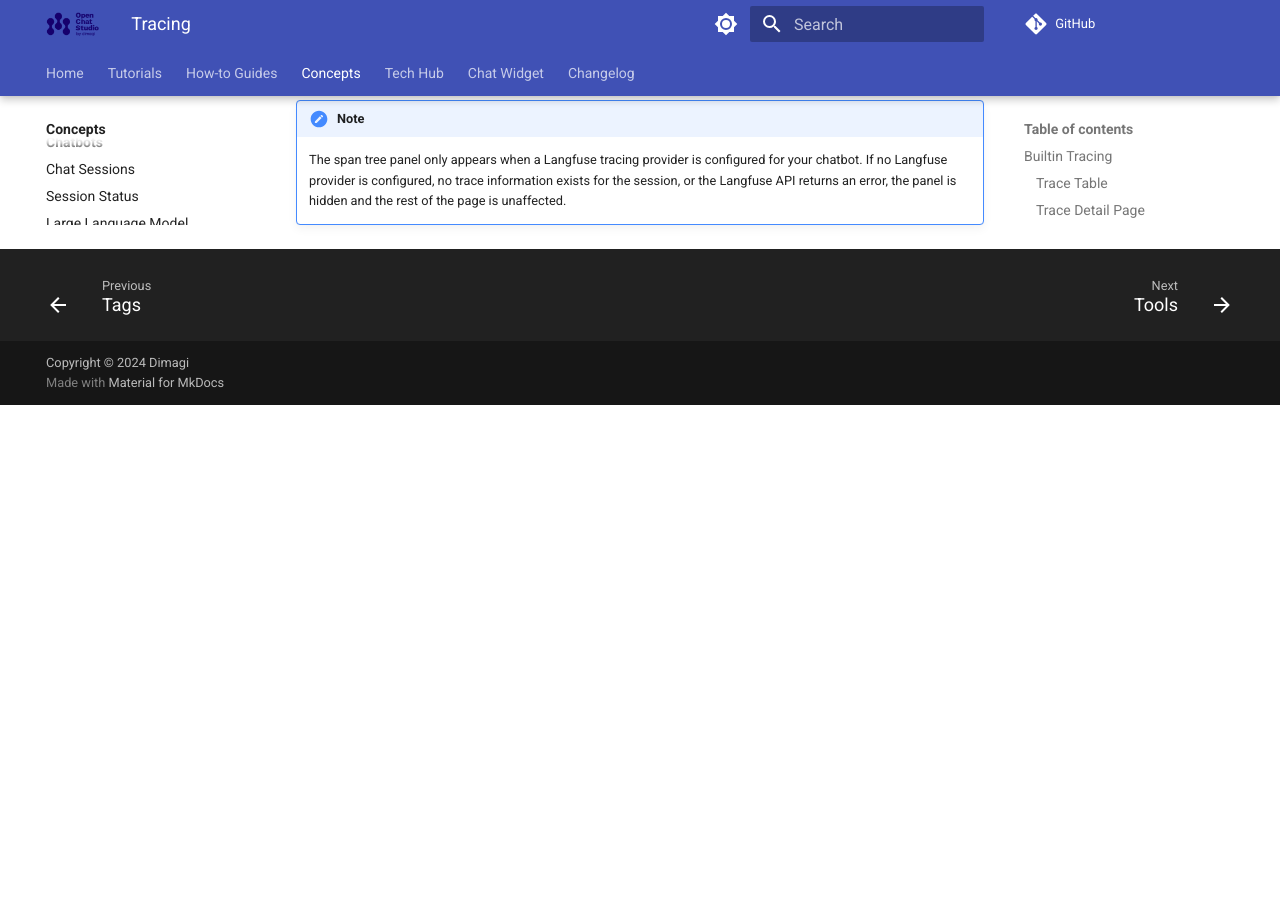
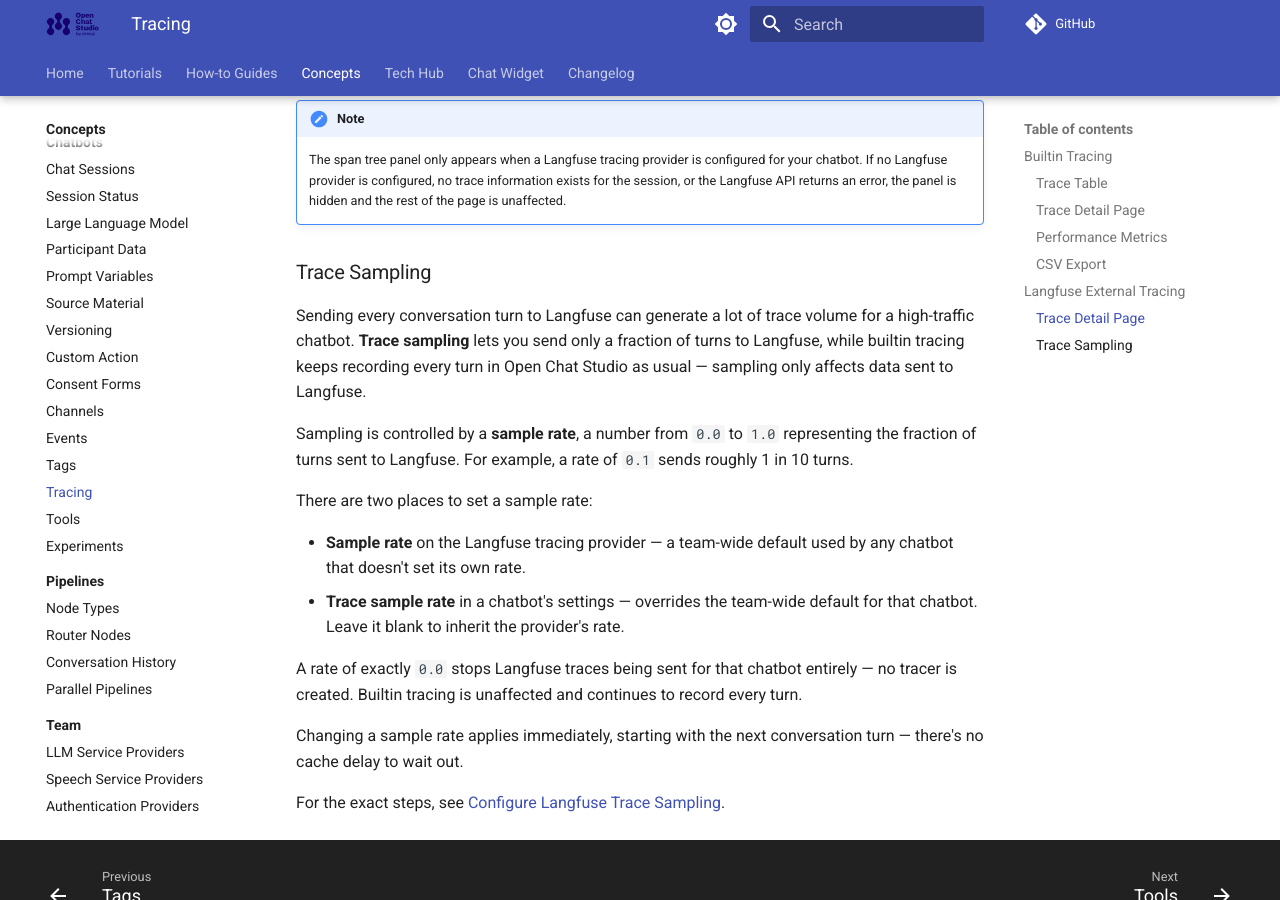
Before and after one commit to dimagi/open-chat-studio-docs, an MkDocs documentation site: the page built from docs/concepts/tracing.md, in a window 1280 px wide and 900 px high, scrolled down 2893 px. Built offline with MkDocs 1.6.1 and Material for MkDocs 9.7.7, drawn with Linux system fonts in a browser that asks for light colours; a script that is not in the unit is left out; comment, search, counter and statistics services are not loaded; before the commit the page ends 3298 px from its top, so only the background shows below that.

Commit message:
update changelog and docs from OCS PR #4371
Co-Authored-By: Claude Opus 5 (1M context) <noreply@anthropic.com>

```diff
--- a/docs/concepts/tracing.md
+++ b/docs/concepts/tracing.md
@@ -86,4 +86,21 @@ When the panel loads, it automatically selects the first span that has an error
 !!! note
     The span tree panel only appears when a Langfuse tracing provider is configured for your chatbot. If no Langfuse provider is configured, no trace information exists for the session, or the Langfuse API returns an error, the panel is hidden and the rest of the page is unaffected.
 
+### Trace Sampling
+
+Sending every conversation turn to Langfuse can generate a lot of trace volume for a high-traffic chatbot. **Trace sampling** lets you send only a fraction of turns to Langfuse, while builtin tracing keeps recording every turn in Open Chat Studio as usual — sampling only affects data sent to Langfuse.
+
+Sampling is controlled by a **sample rate**, a number from `0.0` to `1.0` representing the fraction of turns sent to Langfuse. For example, a rate of `0.1` sends roughly 1 in 10 turns.
+
+There are two places to set a sample rate:
+
+- **Sample rate** on the Langfuse tracing provider — a team-wide default used by any chatbot that doesn't set its own rate.
+- **Trace sample rate** in a chatbot's settings — overrides the team-wide default for that chatbot. Leave it blank to inherit the provider's rate.
+
+A rate of exactly `0.0` stops Langfuse traces being sent for that chatbot entirely — no tracer is created. Builtin tracing is unaffected and continues to record every turn.
+
+Changing a sample rate applies immediately, starting with the next conversation turn — there's no cache delay to wait out.
+
+For the exact steps, see [Configure Langfuse Trace Sampling](../how-to/configure_langfuse_trace_sampling.md).
+
 [langfuse]: https://langfuse.com/docs
--- /dev/null
+++ b/docs/how-to/configure_langfuse_trace_sampling.md
@@ -0,0 +1,57 @@
+---
+title: Configure Langfuse Trace Sampling
+---
+
+# Configure Langfuse Trace Sampling
+
+This guide walks you through reducing how much [Langfuse trace](../concepts/tracing.md#langfuse-external-tracing) data a chatbot sends, by setting a sample rate — either as a team-wide default or as a per-chatbot override. This is useful for high-traffic chatbots where sending every turn to Langfuse creates more trace volume than you need.
+
+!!! note "Before you start"
+    You need a Langfuse tracing provider already configured for your team. See [Langfuse External Tracing](../concepts/tracing.md#langfuse-external-tracing) for what it does, and open your Team settings' **Tracing Providers** page to add or edit one.
+
+## Set a team-wide default sample rate
+
+Use this when you want every chatbot on the team to send a reduced, consistent fraction of traces to Langfuse by default.
+
+1. Go to your Team settings and open **Tracing Providers**.
+2. Select the Langfuse provider you want to update.
+3. Set the **Sample rate** field to a decimal between `0.0` and `1.0`.
+4. Save the provider.
+
+If no rate is set at either level, every turn is sent to Langfuse, the same as before this feature existed.
+
+## Override the sample rate for one chatbot
+
+Use this when a single chatbot needs a different rate than the team default — for example, a high-traffic chatbot that should send fewer traces than the rest of the team.
+
+1. Open the chatbot for editing.
+2. Go to the chatbot's settings.
+3. Set the **Trace sample rate** field to a decimal between `0.0` and `1.0`.
+4. Save.
+
+Leave **Trace sample rate** blank to inherit the team-wide **Sample rate** from the chatbot's [trace provider](../concepts/team/index.md#team-configuration).
+
+!!! tip "Turning off Langfuse tracing for one chatbot"
+    Setting **Trace sample rate** to exactly `0.0` stops Langfuse traces for that chatbot completely, without removing the provider or affecting other chatbots. Builtin tracing keeps recording every turn for that chatbot as usual.
+
+### Example
+
+A chatbot handles 100,000 conversation turns a day, and the team's Langfuse plan is priced by trace volume. Setting that chatbot's **Trace sample rate** to `0.1` sends detailed span data to Langfuse for roughly 1 in 10 turns — cutting Langfuse volume by 90% — while every turn still appears in the Open Chat Studio [trace table](../concepts/tracing.md#trace-table) through builtin tracing.
+
+## Expected outcome
+
+New conversation turns immediately follow the updated rate — there's no delay before it takes effect. Turns that aren't sampled still appear in the builtin [trace table](../concepts/tracing.md#trace-table); they just won't have Langfuse span data or a "View in Langfuse" link on their trace detail page.
+
+## Common issues
+
+**I don't see a span tree panel on some trace detail pages, but the provider is configured.**
+Those turns probably weren't sampled. Check whether the chatbot has a **Trace sample rate** override set lower than you expected, and raise the rate if you need more turns captured.
+
+**Changing the rate didn't add span data to older traces.**
+Sampling only affects new turns. Traces recorded before the change keep whatever data they already have.
+
+## Related pages
+
+- [Tracing](../concepts/tracing.md) — how builtin and Langfuse tracing work
+- [Teams](../concepts/team/index.md) — team-level configuration, including tracing providers
+- [Chatbots API (v2)](../api/v2/index.md) — the `trace_sample_rate` field is also available when creating or updating a chatbot through the API
--- a/mkdocs.yml
+++ b/mkdocs.yml
@@ -132,6 +132,8 @@ nav:
       - Find Objects: how-to/global_search.md
     - Sessions & Data:
       - Reset Sessions: how-to/reset_sessions.md
+    - Monitoring & Debugging:
+      - Configure Langfuse Trace Sampling: how-to/configure_langfuse_trace_sampling.md
     - Evaluations:
       - Create a Dataset: how-to/evaluations/create-a-dataset.md
       - Real-Time LLM Judge: how-to/evaluations/realtime_llm_judge.md
```
Also changed, not shown: docs/changelog.md (+1 -0 lines).
